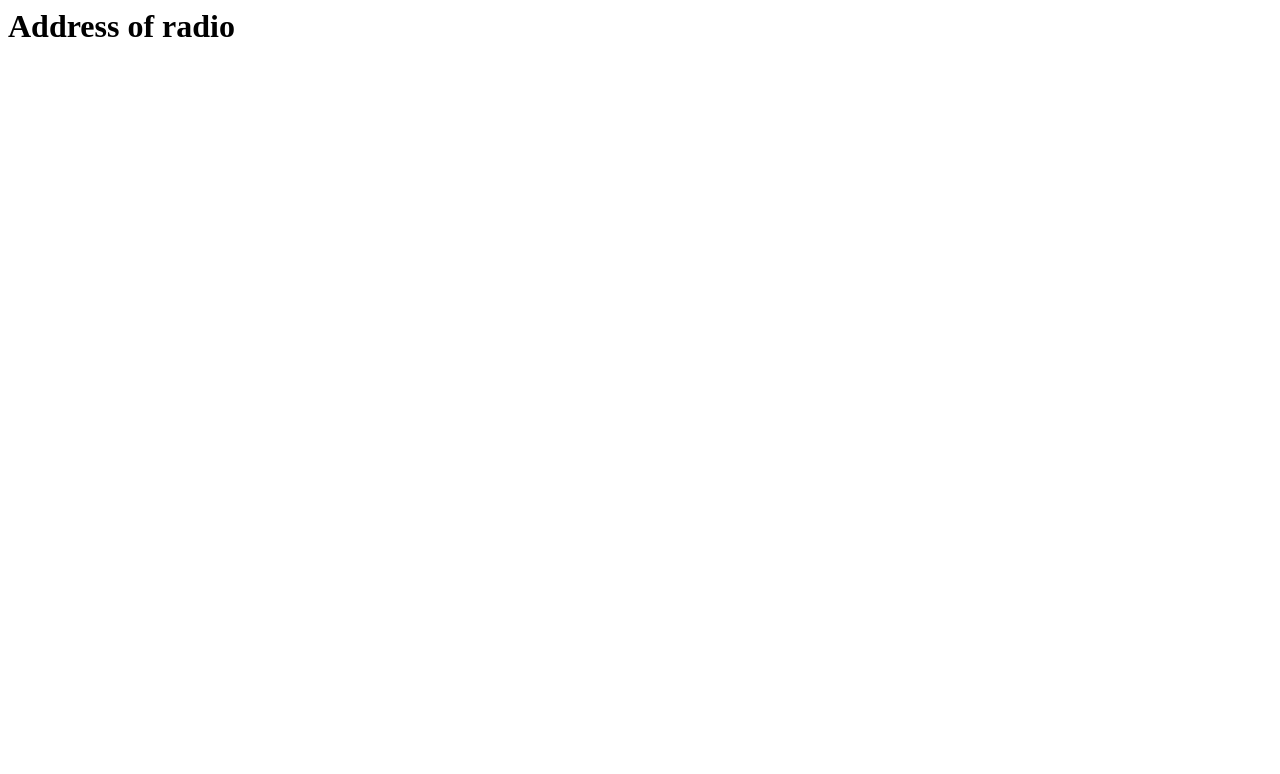
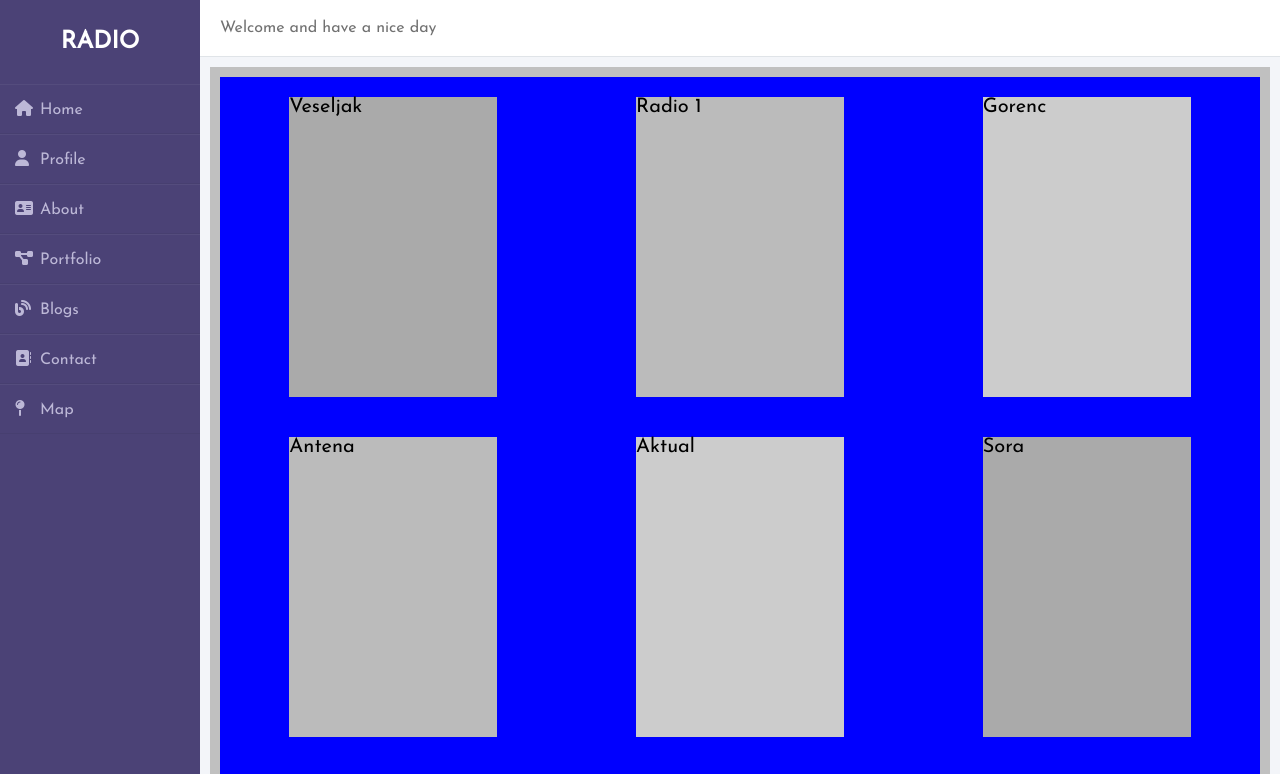
Before and after one commit to kbradac/radio, a plain HTML site: page index.html in a window 1280 px wide. Shown: the top 774 px of the page. Drawn offline with Linux system fonts and the light colour scheme.

Commit message:
second commit

```diff
--- /dev/null
+++ b/css/style.css
@@ -0,0 +1,135 @@
+@import url('https://fonts.googleapis.com/css?family=Josefin+Sans&display=swap');
+
+*{
+  margin: 0;
+  padding: 0;
+  box-sizing: border-box;
+  list-style: none;
+  text-decoration: none;
+  font-family: 'Josefin Sans', sans-serif;
+}
+
+body{
+   background-color: #f3f5f9;
+}
+
+.wrapper{
+  display: flex;
+  position: relative;
+}
+
+.wrapper .sidebar{
+  width: 200px;
+  height: 100%;
+  background: #4b4276;
+  padding: 30px 0px;
+  position: fixed;
+}
+
+.wrapper .sidebar h2{
+  color: #fff;
+  text-transform: uppercase;
+  text-align: center;
+  margin-bottom: 30px;
+}
+
+.wrapper .sidebar ul li{
+  padding: 15px;
+  border-bottom: 1px solid #bdb8d7;
+  border-bottom: 1px solid rgba(0,0,0,0.05);
+  border-top: 1px solid rgba(255,255,255,0.05);
+}
+
+.wrapper .sidebar ul li a{
+  color: #bdb8d7;
+  display: block;
+}
+
+.wrapper .sidebar ul li a .fas{
+  width: 25px;
+}
+
+.wrapper .sidebar ul li:hover{
+  background-color: #594f8d;
+}
+
+.wrapper .sidebar ul li:hover a{
+  color: #fff;
+}
+
+.wrapper .sidebar .social_media{
+  position: absolute;
+  bottom: 0;
+  left: 50%;
+  transform: translateX(-50%);
+  display: flex;
+}
+
+.wrapper .sidebar .social_media a{
+  display: block;
+  width: 40px;
+  background: #594f8d;
+  height: 40px;
+  line-height: 45px;
+  text-align: center;
+  margin: 0 5px;
+  color: #bdb8d7;
+  border-top-left-radius: 5px;
+  border-top-right-radius: 5px;
+}
+
+.wrapper .main_content{
+  width: 100%;
+  margin-left: 200px;
+}
+
+.wrapper .main_content .header{
+  padding: 20px;
+  background: #fff;
+  color: #717171;
+  border-bottom: 1px solid #e0e4e8;
+}
+
+@media (max-height: 500px){
+  .social_media{
+    display: none !important;
+  }
+}
+
+.info{
+  margin: 10px;
+  padding: 10px;
+  width: auto;
+  background: silver;
+  box-sizing: border-box;
+}
+.row{
+  width : 100%;
+  height: auto;
+  background: blue;
+  display: flex;
+  flex-direction: row;
+  justify-content: space-around;
+  flex-flow: wrap;
+}
+
+.column {
+  width: 20%;
+  height: 300px;
+  margin: 20px;
+  background: yellow;
+  box-sizing: border-box;
+  font-size: 20px;
+}
+
+@media screen and (mx-width:1200px){
+  .box{
+    width: 40%;
+  }
+}
+
+@media screen and (mx-width:600px){
+  .box{
+    width: 90%;
+  }
+}
--- a/index.html
+++ b/index.html
@@ -1,8 +1,63 @@
-<html>
+<!DOCTYPE html>
+<html lang="sl">
 <head>
-	<title>Radio</title>
+    <meta charset="UTF-8">
+    <title>Radio</title>
+    <link rel="stylesheet" href="css/style.css">
+    <script src="https://kit.fontawesome.com/b99e675b6e.js"></script>
 </head>
 <body>
-	<h1>Address of radio</h1>
+    <div class="wrapper">
+        <div class="sidebar">
+            <h2>Radio</h2>
+            <ul>
+                <li><a href="#"><i class="fas fa-home"></i>Home</a></li>
+                <li><a href="#"><i class="fas fa-user"></i>Profile</a></li>
+                <li><a href="#"><i class="fas fa-address-card"></i>About</a></li>
+                <li><a href="#"><i class="fas fa-project-diagram"></i>Portfolio</a></li>
+                <li><a href="#"><i class="fas fa-blog"></i>Blogs</a></li>
+                <li><a href="#"><i class="fas fa-address-book"></i>Contact</a></li>
+                <li><a href="#"><i class="fas fa-map-pin"></i>Map</a></li>
+            </ul>
+        </div>
+        <div class="main_content">
+           <div class="header">Welcome and have a nice day</div>
+            <div class="info">
+                <div class="row">
+                    <div class="column" style="background-color:#aaa;">
+                        <p>Veseljak</p>
+                    </div>
+                    <div class="column" style="background-color:#bbb;">
+                        <p>Radio 1</p>
+                    </div>
+                    <div class="column" style="background-color:#ccc;">
+                        <p>Gorenc</p>
+                    </div>
+                </div>
+                <div class="row">
+                    <div class="column" style="background-color:#bbb;">
+                        <p>Antena</p>
+                    </div>
+                    <div class="column" style="background-color:#ccc;">
+                        <p>Aktual</p>
+                    </div>
+                    <div class="column" style="background-color:#aaa;">
+                        <p>Sora</p>
+                    </div>
+                </div>
+                <div class="row">
+                    <div class="column" style="background-color:#ccc;">
+                        <p>ARS</p>
+                    </div>
+                    <div class="column" style="background-color:#aaa;">
+                        <p>PRVI</p>
+                    </div>
+                    <div class="column" style="background-color:#bbb;">
+                        <p>Zeleni Val</p>
+                    </div>
+                </div>
+            </div>
+        </div>
+    </div>
 </body>
 </html>
--- /dev/null
+++ b/js/main.js
@@ -0,0 +1 @@
+/* this document is main.js*/
```
Also changed, not shown: devStuf/color.txt (added), devStuf/darkMode.jpg (added), devStuf/darkMode1.jpg (added), devStuf/darkMode2.jpg (added), devStuf/source.txt (added), img/instructions.txt (added), 1 other file.
